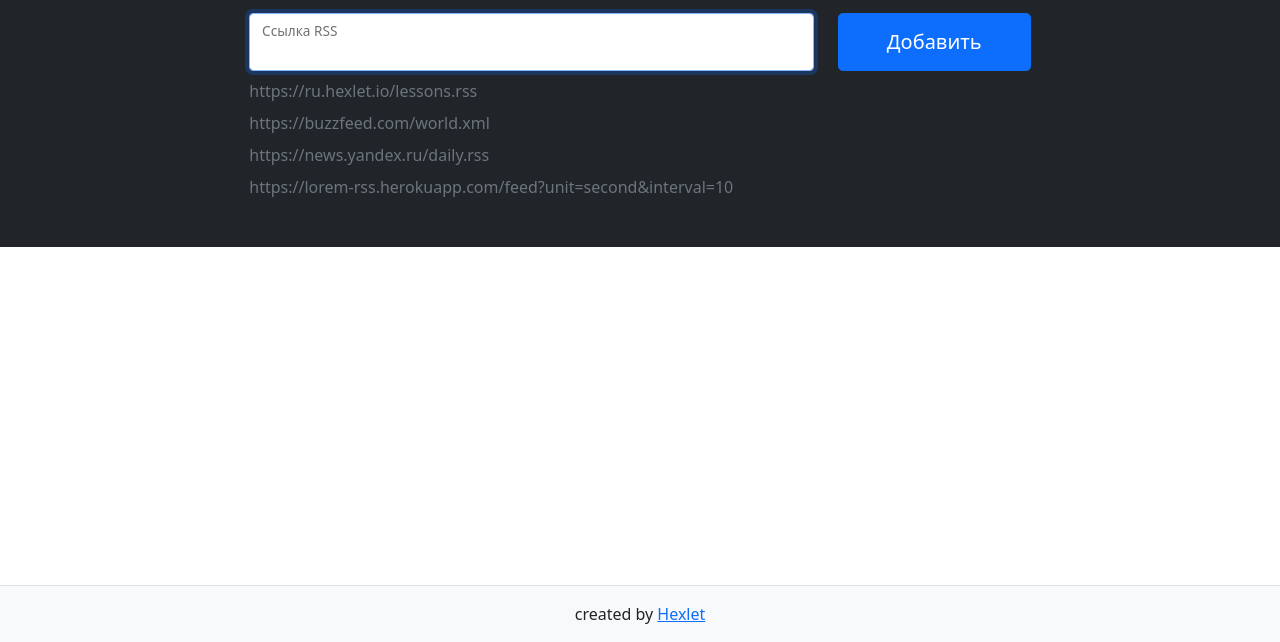
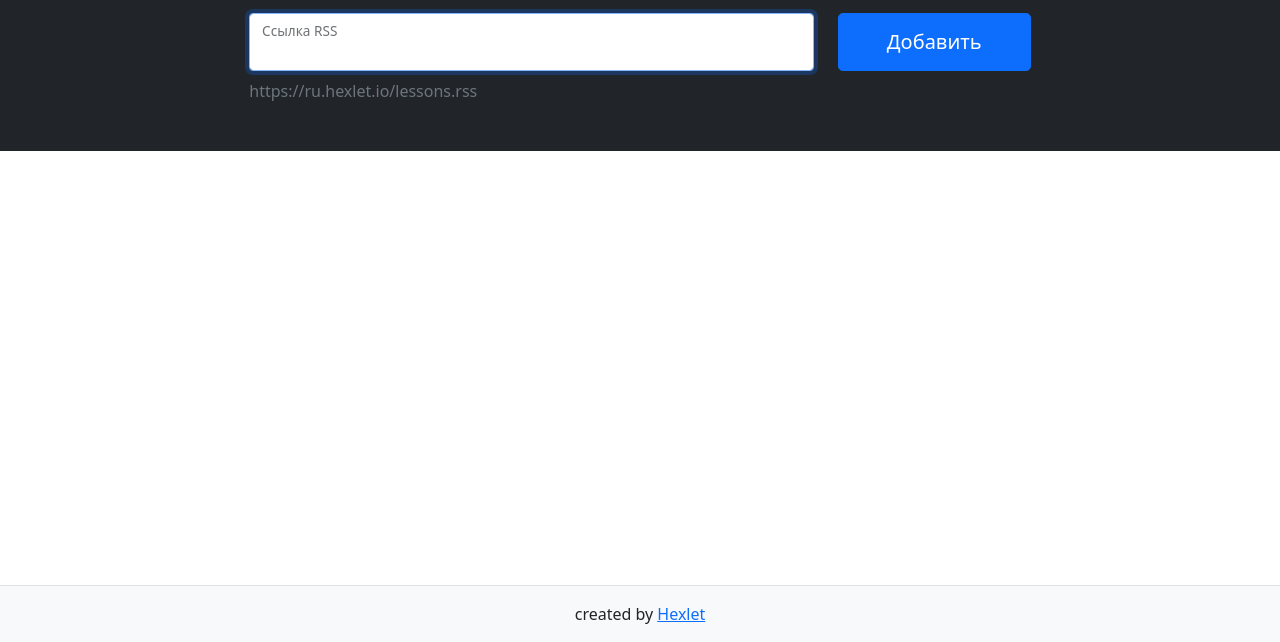
Before and after one commit to Calipso15/frontend-project-11, a website built with webpack: page index.html in a window 1280 px wide. Shown: the part 158-800 px from the top of the page. Built offline with nearby package versions, Linux system fonts and the light colour scheme; what on-change would draw is missing.

Commit message:
refactoring new project 7

```diff
--- a/index.html
+++ b/index.html
@@ -42,9 +42,6 @@
               </div>
             </form>
             <p class="mt-2 mb-0 text-muted">https://ru.hexlet.io/lessons.rss</p>
-            <p class="mt-2 mb-0 text-muted">https://buzzfeed.com/world.xml</p>
-            <p class="mt-2 mb-0 text-muted">https://news.yandex.ru/daily.rss</p>
-            <p class="mt-2 mb-0 text-muted">https://lorem-rss.herokuapp.com/feed?unit=second&interval=10</p>
             <p class="feedback m-0 position-absolute small"></p>
           </div>
         </div>
```
